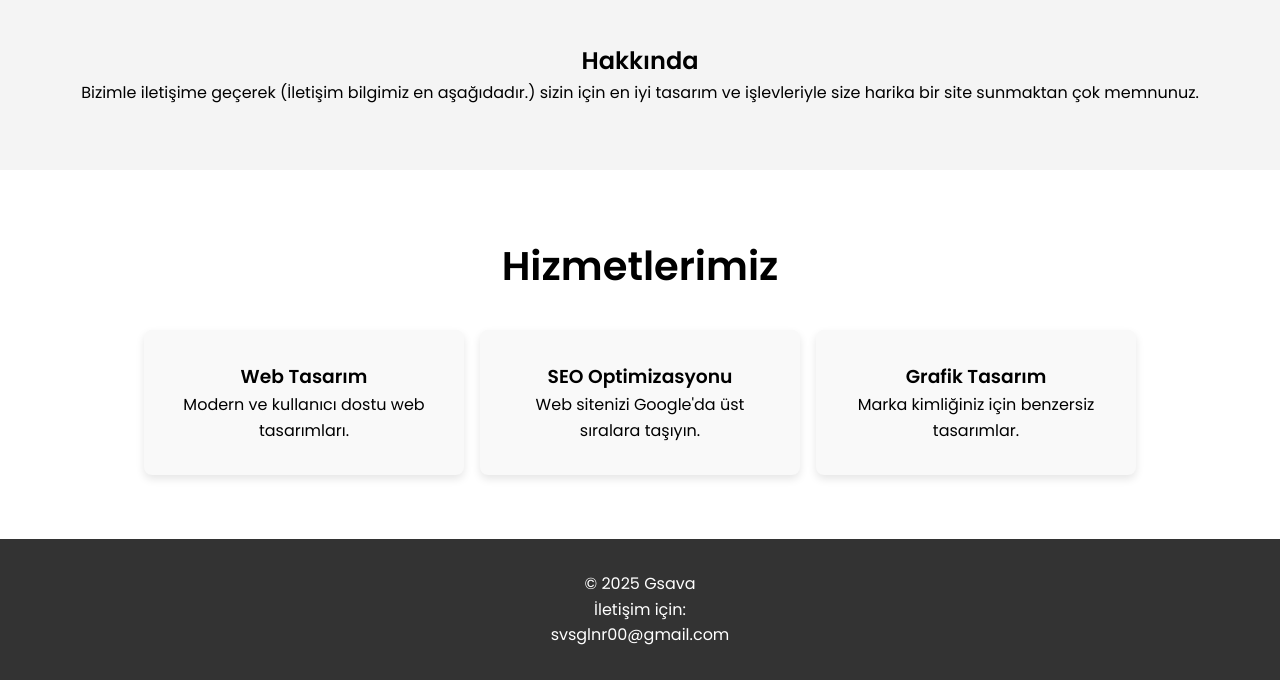
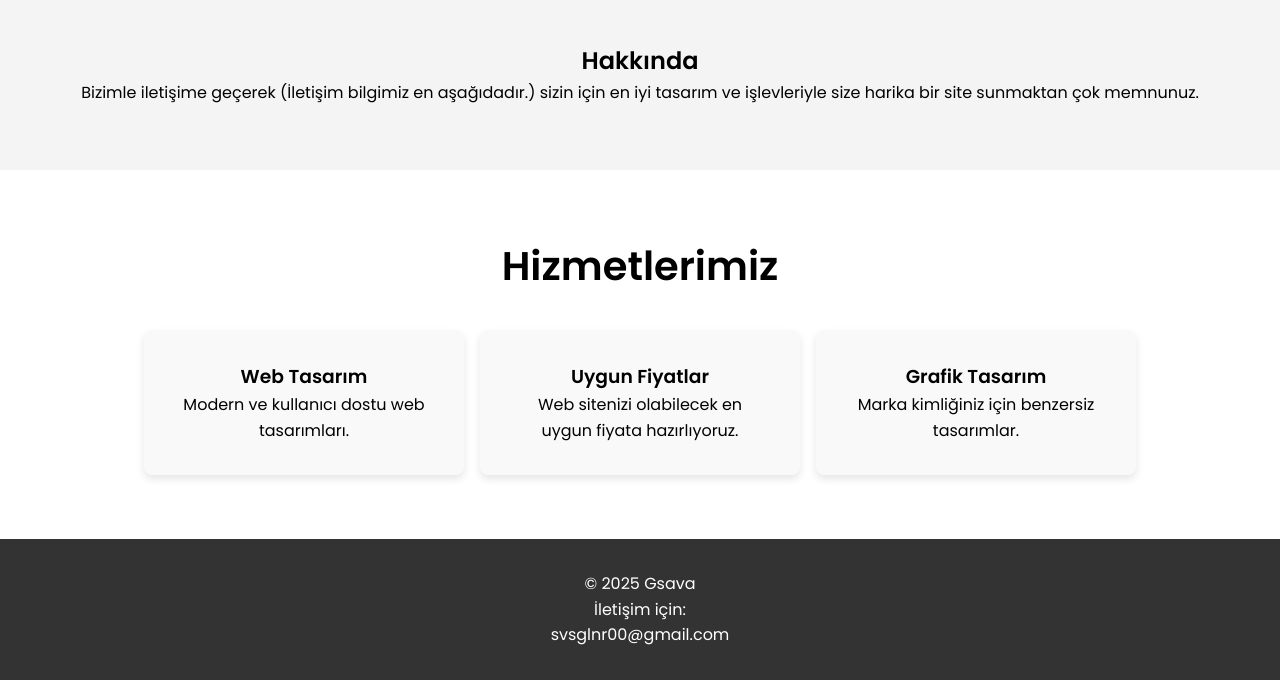
Before and after one commit to gleesvas/gsava.github.com, a plain HTML site: page index.html in a window 1280 px wide. Shown: the part 822-1502 px from the top of the page. Drawn offline with Linux system fonts and the light colour scheme.

Commit message:
Update index.html

```diff
--- a/index.html
+++ b/index.html
@@ -161,8 +161,8 @@
                 <p>Modern ve kullanıcı dostu web tasarımları.</p>
             </div>
             <div class="service">
-                <h3>SEO Optimizasyonu</h3>
-                <p>Web sitenizi Google'da üst sıralara taşıyın.</p>
+                <h3>Uygun Fiyatlar</h3>
+                <p>Web sitenizi olabilecek en uygun fiyata hazırlıyoruz.</p>
             </div>
             <div class="service">
                 <h3>Grafik Tasarım</h3>
```
